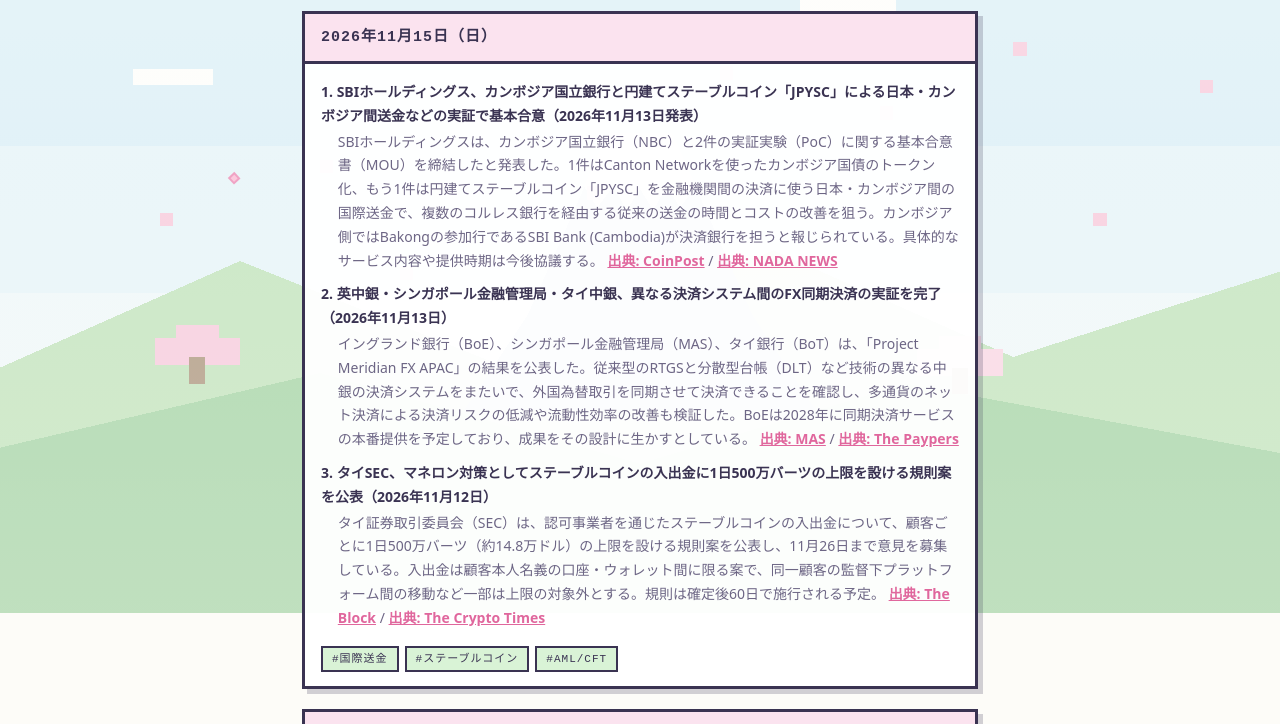
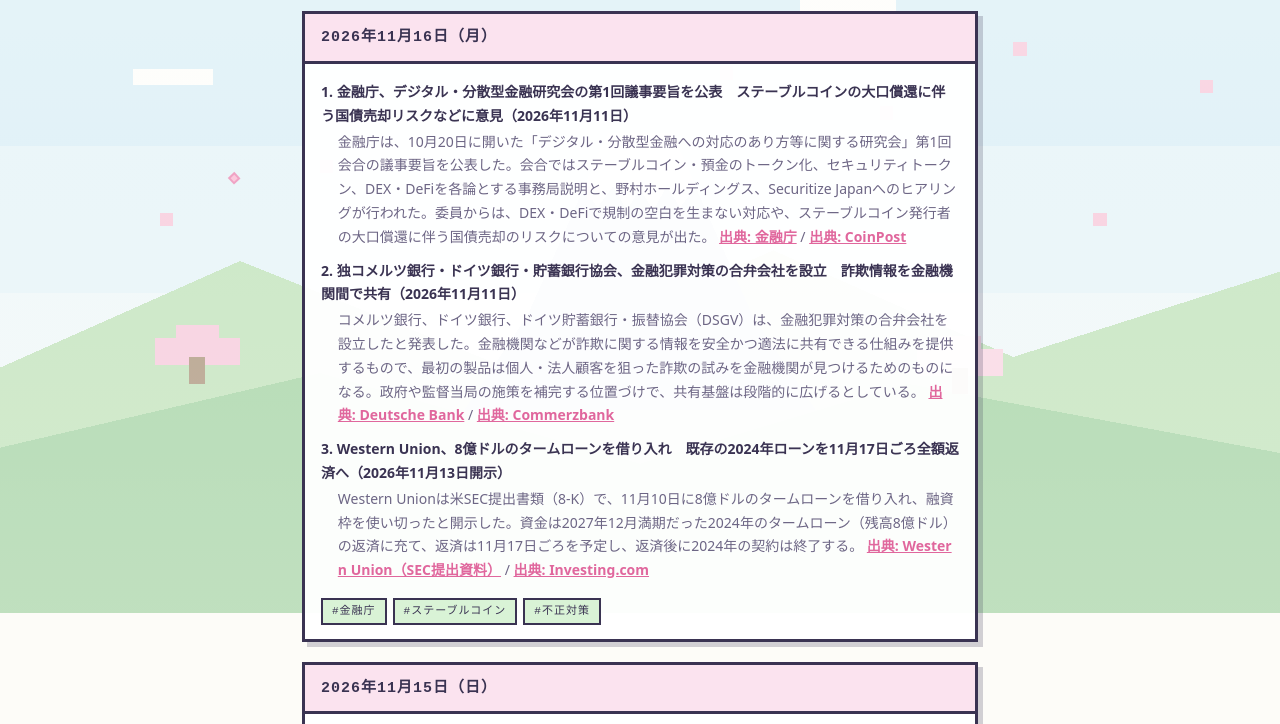
Before and after one commit to fujisawakazuhi/-, a plain HTML site: page fund-transfer/daily-news/index.html in a window 1280 px wide. Shown: the part 187-911 px from the top of the page. Drawn offline with Linux system fonts and the light colour scheme; a web font is replaced by a local one.

Commit message:
Daily news: 2026-11-16
Co-Authored-By: Claude Opus 5.5 <noreply@anthropic.com>
Claude-Session: https://claude.ai/code/session_01MqKzwvJJhtihjTHeM6S24n

```diff
--- a/fund-transfer/daily-news/index.html
+++ b/fund-transfer/daily-news/index.html
@@ -41,6 +41,21 @@
 <!-- ▼▼▼ 新しい投稿はこのマーカーの直下に追加する（新しいものが上） ▼▼▼ -->
       <article class="post">
         <div class="post-head">
+          <time datetime="2026-11-16">2026年11月16日（月）</time>
+        </div>
+        <div class="post-body">
+          <p><b>1. 金融庁、デジタル・分散型金融研究会の第1回議事要旨を公表　ステーブルコインの大口償還に伴う国債売却リスクなどに意見（2026年11月11日）</b><br><span class="news-text">金融庁は、10月20日に開いた「デジタル・分散型金融への対応のあり方等に関する研究会」第1回会合の議事要旨を公表した。会合ではステーブルコイン・預金のトークン化、セキュリティトークン、DEX・DeFiを各論とする事務局説明と、野村ホールディングス、Securitize Japanへのヒアリングが行われた。委員からは、DEX・DeFiで規制の空白を生まない対応や、ステーブルコイン発行者の大口償還に伴う国債売却のリスクについての意見が出た。 <a href="https://www.fsa.go.jp/singi/digital_2026/gizi/261020.html">出典: 金融庁</a> / <a href="https://coinpost.jp/?p=747494">出典: CoinPost</a></span></p>
+          <p><b>2. 独コメルツ銀行・ドイツ銀行・貯蓄銀行協会、金融犯罪対策の合弁会社を設立　詐欺情報を金融機関間で共有（2026年11月11日）</b><br><span class="news-text">コメルツ銀行、ドイツ銀行、ドイツ貯蓄銀行・振替協会（DSGV）は、金融犯罪対策の合弁会社を設立したと発表した。金融機関などが詐欺に関する情報を安全かつ適法に共有できる仕組みを提供するもので、最初の製品は個人・法人顧客を狙った詐欺の試みを金融機関が見つけるためのものになる。政府や監督当局の施策を補完する位置づけで、共有基盤は段階的に広げるとしている。 <a href="https://www.db.com/news/detail/20261111-commerzbank-deutsche-bank-and-german-savings-banks-association-establish-joint-venture-to-combat-financial-crime?language_id=1">出典: Deutsche Bank</a> / <a href="https://www.commerzbank.de/group/newsroom/press-releases/establishment-joint-venture.html">出典: Commerzbank</a></span></p>
+          <p><b>3. Western Union、8億ドルのタームローンを借り入れ　既存の2024年ローンを11月17日ごろ全額返済へ（2026年11月13日開示）</b><br><span class="news-text">Western Unionは米SEC提出書類（8-K）で、11月10日に8億ドルのタームローンを借り入れ、融資枠を使い切ったと開示した。資金は2027年12月満期だった2024年のタームローン（残高8億ドル）の返済に充て、返済は11月17日ごろを予定し、返済後に2024年の契約は終了する。 <a href="https://www.sec.gov/Archives/edgar/data/0001365135/000119312526461028/d152329d8k.htm">出典: Western Union（SEC提出資料）</a> / <a href="https://investing.com/news/sec-filings/western-union-announces-800-million-term-loan-and-plans-repayment-of-existing-debt-93CH-5026705">出典: Investing.com</a></span></p>
+        </div>
+        <div class="post-tags">
+          <span>#金融庁</span>
+          <span>#ステーブルコイン</span>
+          <span>#不正対策</span>
+        </div>
+      </article>
+      <article class="post">
+        <div class="post-head">
           <time datetime="2026-11-15">2026年11月15日（日）</time>
         </div>
         <div class="post-body">
```
